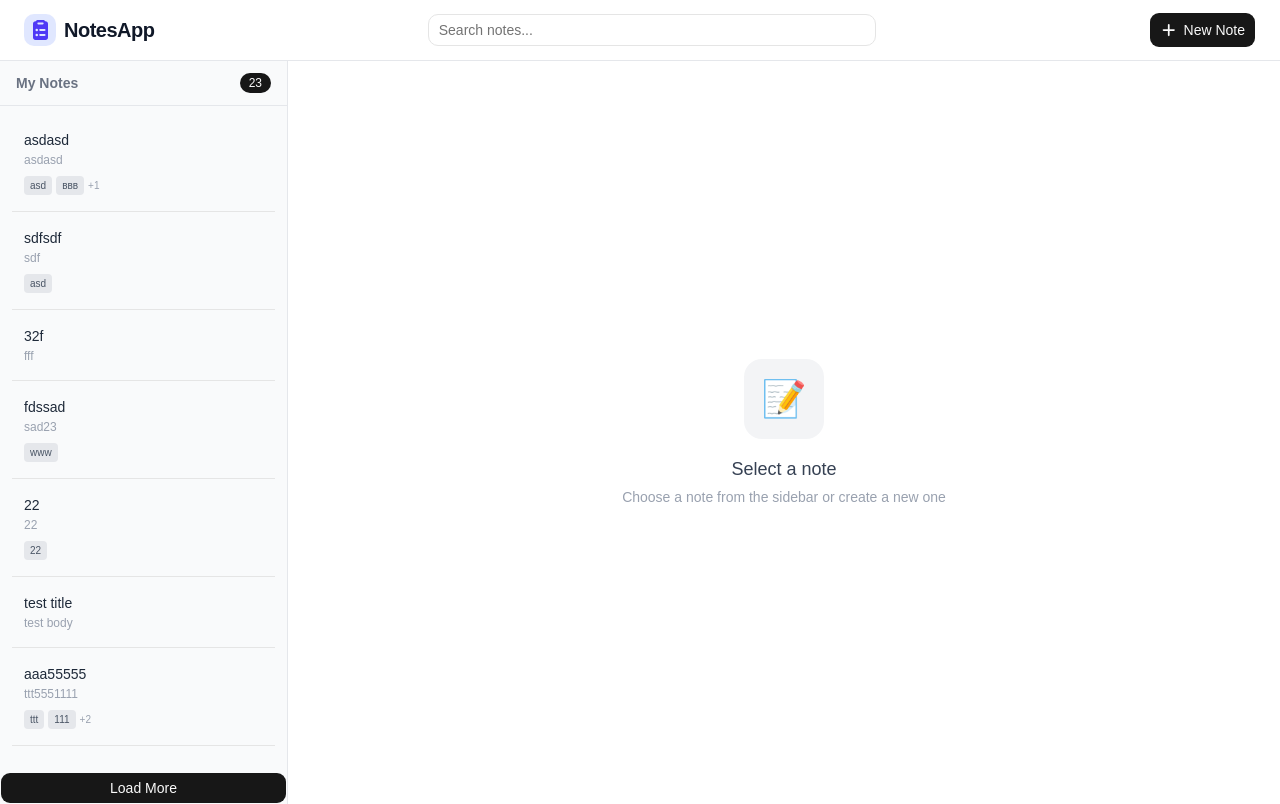
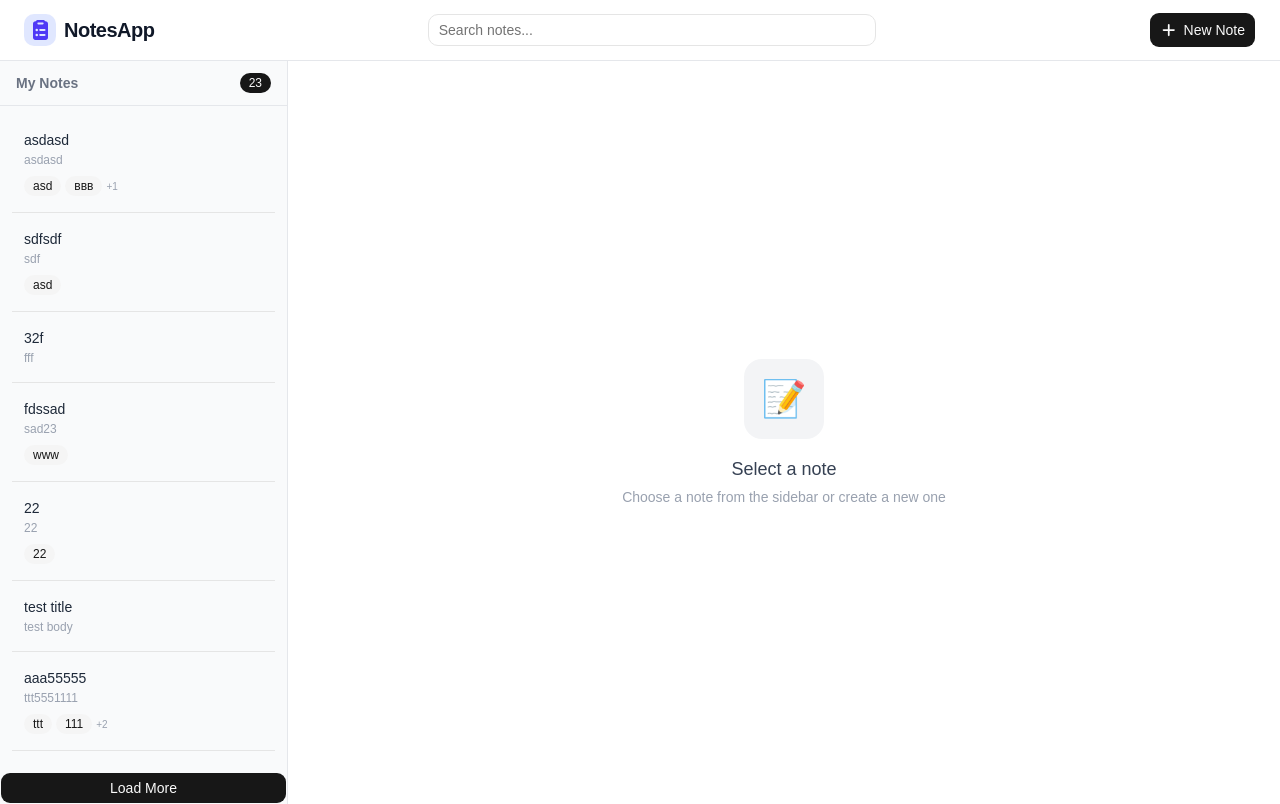
Before and after one commit to IhorAbovian/react-notes-app, a React (Vite) app: page / in a window 1280 px wide. Built offline with nearby package versions, Linux system fonts and the light colour scheme; data requests are answered from the project's data file.

Commit message:
feat: replace tag display with Badge component in Sidebar

```diff
--- a/src/components/Sidebar/Sidebar.tsx
+++ b/src/components/Sidebar/Sidebar.tsx
@@ -84,12 +84,9 @@ const Sidebar = () => {
                     return (
                       <>
                         {tagList.slice(0, 2).map((tag) => (
-                          <span
-                            key={tag}
-                            className="px-1.5 py-0.5 text-[10px] bg-gray-200 text-gray-600 rounded"
-                          >
+                          <Badge key={tag} variant="secondary">
                             {tag}
-                          </span>
+                          </Badge>
                         ))}
                         {tagList.length > 2 && (
                           <span className="text-[10px] text-gray-400 self-center">
```
